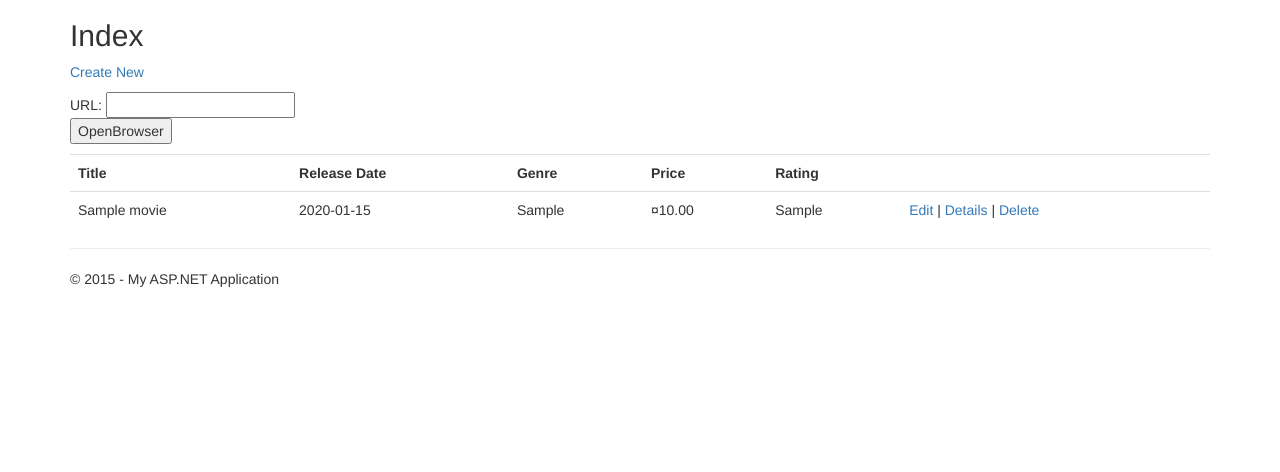
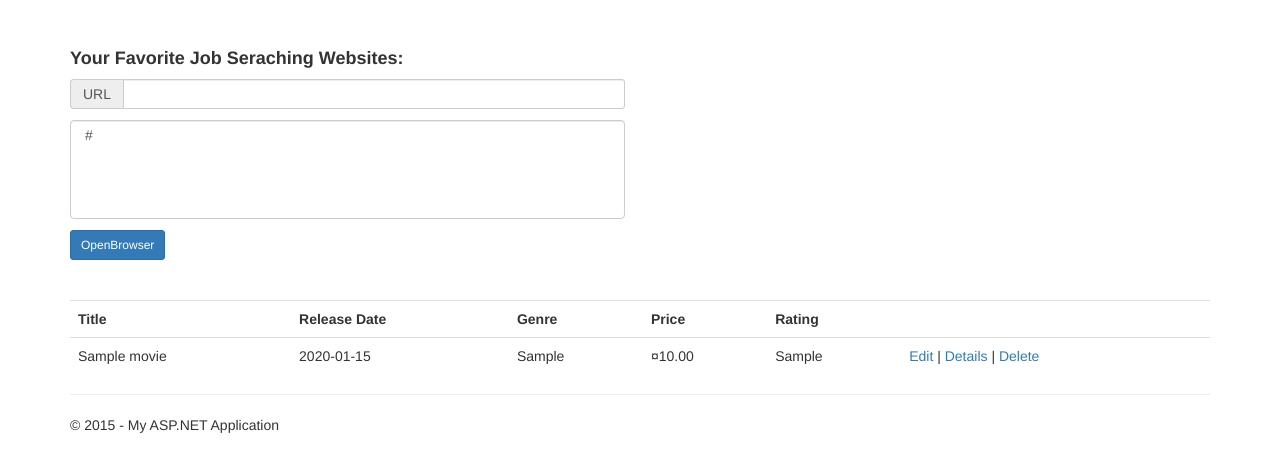
Before and after one commit to frank-guo/autojobsearch-web, an ASP.NET MVC app: page /Movies in a window 1280 px wide. Shown: the part 51-523 px from the top of the page. Run offline with ASP.NET Core 8 and stand-ins for ASP.NET MVC 5, Linux system fonts and the light colour scheme; tables that the repository leaves empty hold one stand-in row (values such as "Sample post"); data that the repository does not hold is empty; the project's own start-up code is not run, and a stand-in starts its controllers and pages; some libraries are stand-ins or nearby versions.

Commit message:
Added a select box in Movies/Index.cshtml, which will list all existing websites
Next: refine it

```diff
--- a/MVCMovie/Controllers/BrowserController.cs
+++ b/MVCMovie/Controllers/BrowserController.cs
@@ -266,6 +266,21 @@
 
         }
 
+        public JsonResult GetUrls()
+        {
+
+            var result = from s in db.RecruitingSites
+                            select new WebsiteViewModel
+                            {
+                                ID = s.ID,
+                                url = s.url
+                            };
+            List<WebsiteViewModel> sites = result.ToList();
+
+            return Json(sites, JsonRequestBehavior.AllowGet);
+
+        }
+
         [HttpPost]
         public void SetJobs(List<PathNode> listPathNodes)
         {
--- a/MVCMovie/Views/Movies/Index.cshtml
+++ b/MVCMovie/Views/Movies/Index.cshtml
@@ -15,8 +15,8 @@
 
     $(document).ready(function () {
 
-        $("#buttontest").on("click", function (event) {
-            var url = { "url": $("#SearchString").val() };
+        $("#urlbutton").on("click", function (event) {
+            var url = { "url": $("#url").val() };
 
             var json = JSON.stringify(url);
 
@@ -44,30 +44,58 @@
             });
         });
 
+        //Get all the websites
+        var websites = [];
+        $.ajax({
+            type: "GET",
+            url: "/Browser/GetUrls",
+            dataType: "json",
+            contentType: "application/json; charset=utf-8",
+            success: function (urls) {
+                $(urls).each(function () {
+                    var url = this.url;
+                    var value = '<option>' + url + '</option>';
+                    $('#website').append(value);
+                });
+            }
+        });
+
+        $('#website').click(function () {
+            $('#url').val(this.value);
+        });
+
     });
 
 </script>
 
+<style>
+    .top2{
+        margin-top:2%;
+    }
 
+</style>
 
-<h2>Index</h2>
+<br />
+<br />
+<div class="h4"><strong>Your Favorite Job Seraching Websites:</strong></div>
+<div class="row">
+    <div class="col-xs-6">
+        <div class="input-group">
+            <span class="input-group-addon">URL</span>
+            <input id="url" class="form-control input-sm" />
+        </div>
+    </div>
+</div>
 
-<p>
-    @Html.ActionLink("Create New", "Create")
-    @*    @using (Html.BeginForm("Index","Movies",FormMethod.Get))
-        {
-        <p>
-            Genre: @Html.DropDownList("movieGenre", "All")
-            Title: @Html.TextBox("SearchString") <br />
-            <input type="submit" value="Filter" />
-        </p>
-        }*@
+<div class="row">
+    <div class="col-xs-6">
+        <select class="form-control top2" id="website" size="5"></select>
+        <button class="btn btn-primary btn-sm top2" id="urlbutton">OpenBrowser</button>
+    </div>
+</div>
 
-<p>
-    URL: @Html.TextBox("SearchString") <br />
-    <button type="button" id="buttontest" >OpenBrowser</button>
-</p>
-
+<br />
+<br />
 <table class="table">
     <tr>
         <th>
```
Also changed, not shown: MVCMovie/Models/WebsiteViewModel.cs (added, +13 -0 lines), MVCMovie/MVCMovie.csproj.
